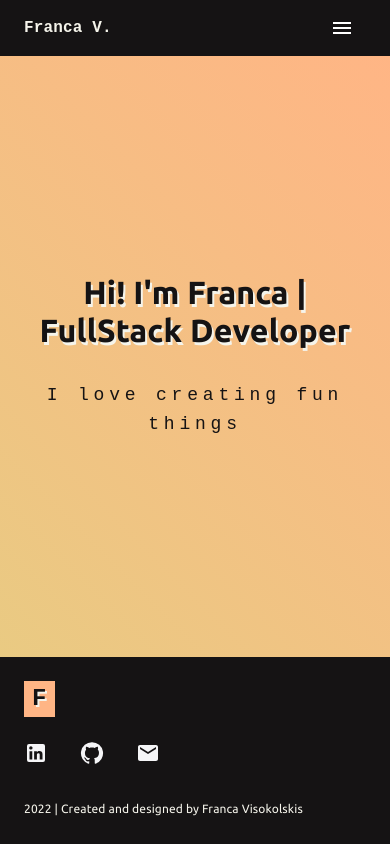
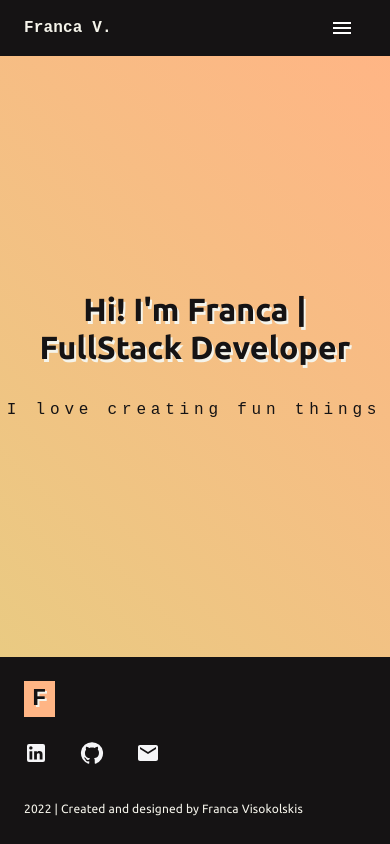
Before and after one commit to francavisok/portfolio, a React (Create React App) app: page / in a window 390 px wide. Built offline with nearby package versions, Linux system fonts and the light colour scheme.

Commit message:
removed transitions added animations

```diff
--- a/src/Components/Home.jsx
+++ b/src/Components/Home.jsx
@@ -1,8 +1,6 @@
-import React, { useState, useEffect } from "react";
-import { Box, Typography } from "@mui/material";
+import { Box, Typography, useMediaQuery } from "@mui/material";
 import { keyframes } from "@mui/system";
-import Fade from "@mui/material/Fade";
-import Grow from "@mui/material/Grow";
+import React, { useEffect, useState } from "react";
 
 const move = keyframes`
   0% {
@@ -15,6 +13,9 @@ const move = keyframes`
 
 const Home = () => {
   const [checked, setChecked] = useState(false);
+
+  const isNotSmallerScreen = useMediaQuery("(min-width:740px)");
+
   useEffect(() => {
     setChecked(true);
   }, []);
@@ -29,12 +30,10 @@ const Home = () => {
         justifyContent: "center",
         width: "100%",
         background: "linear-gradient(45deg, #D0E37F, #FFB585)",
-
         backgroundSize: "400%",
         animation: `${move} 5s infinite alternate`,
       }}
     >
-      <Fade in={checked} timeout={{ enter: 2000, exit: 250 }} >
       <Typography
         variant="h3"
         sx={{
@@ -46,20 +45,36 @@ const Home = () => {
       >
         Hi! I'm Franca | FullStack Developer
       </Typography>
-      </Fade>
-      <Grow in={checked} timeout={{enter: 2000}}  style={{ transformOrigin: 'center center' }}>
+      <Box sx={{ display: "flex", justifyContent: "center" }}>
         <Typography
-          variant="h6"
+          variant={isNotSmallerScreen ? "h6" : "body1"}
           sx={{
             color: "#151314",
             fontFamily: "monospace",
+            borderRight: ".15em solid #151314",
             fontWeight: 400,
             letterSpacing: ".3rem",
+            overflow: "hidden",
+            whiteSpace: "nowrap",
+            animation:
+              "typing 3s steps(40, end), blink-caret .75s step-end infinite",
+            "@keyframes typing": {
+              from: {
+                width: 0,
+              },
+              to: {
+                width: "100%",
+              },
+            },
+            "@keyframes blink-caret": {
+              "from, to": { borderColor: "transparent" },
+              "50%": { borderColor: "#151314" },
+            },
           }}
         >
           I love creating fun things
         </Typography>
-      </Grow>
+      </Box>
     </Box>
   );
 };
```
Lines whose indentation alone changed are shown as unchanged.
